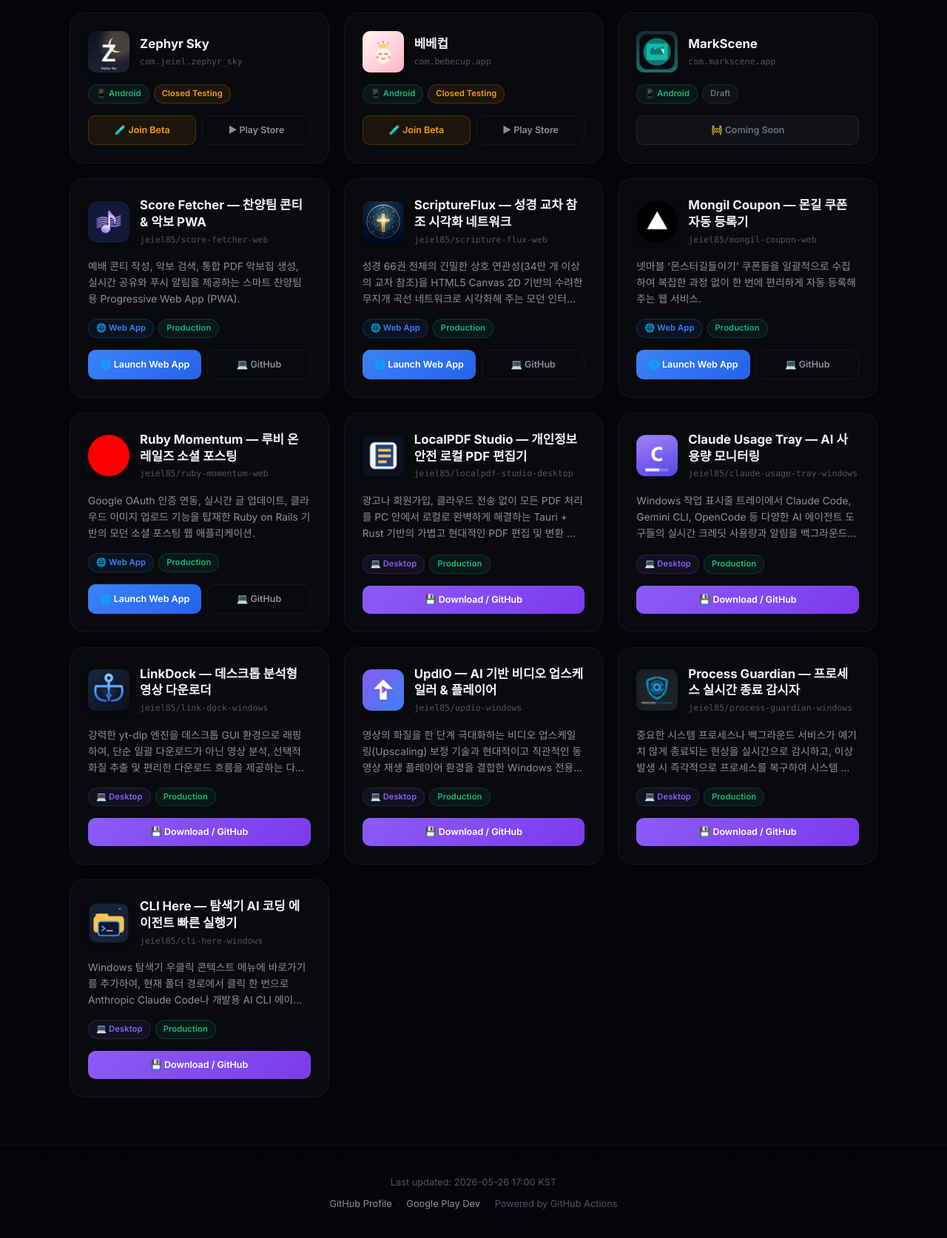
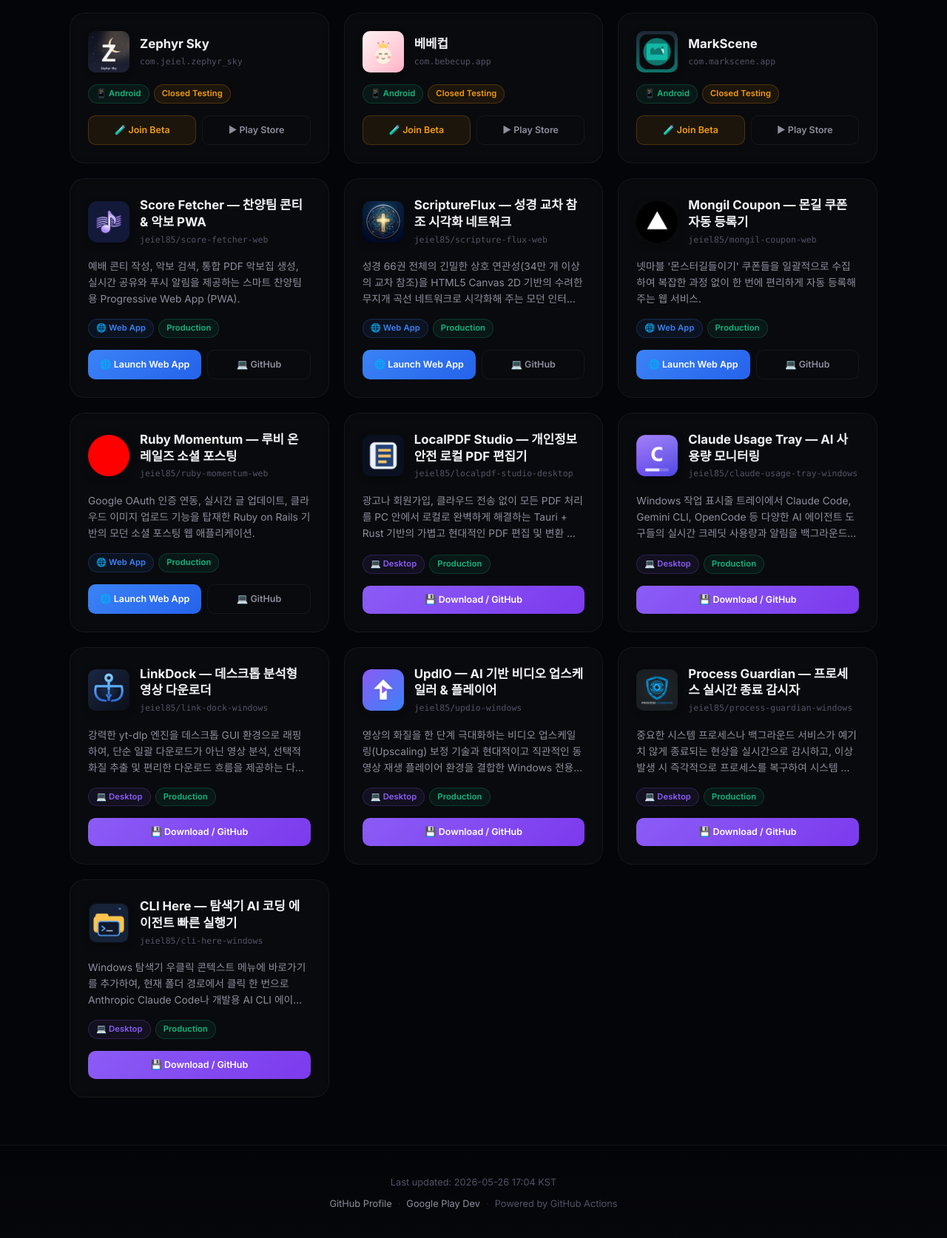
Before and after one commit to jeiel85/jeiel85.github.io, a plain HTML site: page index.html in a window 1280 px wide. Shown: the part 1350-3024 px from the top of the page at 74% size. Drawn offline with Linux system fonts and the light colour scheme.

Commit message:
feat:update-markscene-status-to-closed-testing

```diff
--- a/apps.json
+++ b/apps.json
@@ -87,7 +87,7 @@
       "name": "MarkScene",
       "package": "com.markscene.app",
       "platform": "android",
-      "status": "draft",
+      "status": "closed_testing",
       "iconUrl": "icons/com.markscene.app.png"
     },
     {
--- a/index.html
+++ b/index.html
@@ -1093,13 +1093,18 @@
 
       <div class="card-meta">
         <span class="platform-badge platform-android">📱 Android</span>
-        <span class="status-badge status-draft">Draft</span>
+        <span class="status-badge status-testing">Closed Testing</span>
 
       </div>
 
 
         <div class="app-actions">
-          <span class="btn btn-disabled">🚧 Coming Soon</span>
+          <a href="https://play.google.com/apps/testing/com.markscene.app" target="_blank" rel="noopener" class="btn btn-secondary">
+            🧪 Join Beta
+          </a>
+          <a href="https://play.google.com/store/apps/details?id=com.markscene.app" target="_blank" rel="noopener" class="btn btn-ghost">
+            ▶ Play Store
+          </a>
         </div>
     </article>
 
@@ -1371,7 +1376,7 @@
 
   <footer class="footer">
     <div class="container">
-      <p class="update-time">Last updated: 2026-05-26 17:00 KST</p>
+      <p class="update-time">Last updated: 2026-05-26 17:04 KST</p>
       <p class="links">
         <a href="https://github.com/jeiel85" target="_blank">GitHub Profile</a>
         <span class="sep">·</span>
--- a/scripts/cache.json
+++ b/scripts/cache.json
@@ -3,6 +3,6 @@
     "icon": "https://play-lh.googleusercontent.com/ziSykvkW36RBe7I-cQB1hWjlW2oJJyuyx_J0A0KgqFx3YfOkgPAE3Y99Hzxxb_icVXsiqP-QDGqFjeLNjzMF=w240-h240-rw",
     "title": "BrioDo — Do it with brio. - Google Play 앱",
     "summary": "AI와 함께하는 스마트 할 일 관리 — 활기차게, 해내다.",
-    "_lastScraped": "2026-05-26T08:00:14.898Z"
+    "_lastScraped": "2026-05-26T08:04:10.871Z"
   }
 }
```
